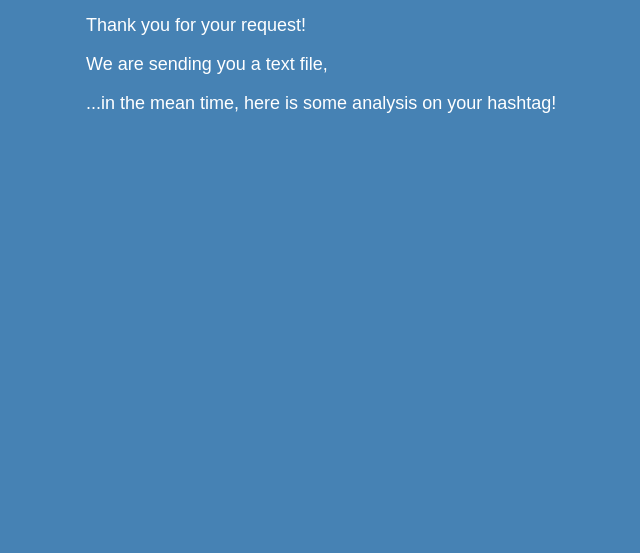
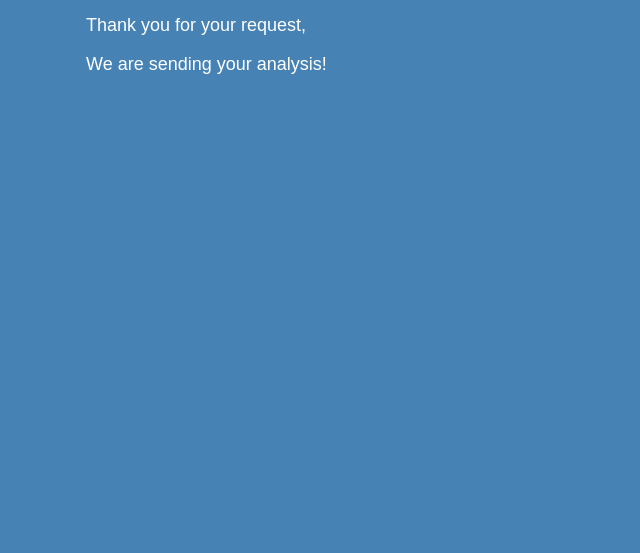
Before and after one commit to nicolabrant/twitter-freeze, a plain HTML site: page allok.html in a window 1280 px wide. Shown: the part 247-800 px from the top of the page, without its empty margins (249-889 px from the left). Drawn offline with Linux system fonts and the light colour scheme.

Commit message:
Update allok.html

```diff
--- a/allok.html
+++ b/allok.html
@@ -52,12 +52,11 @@ background-color: #4682b4;
   </div>
 
   <div>
-    <p class="sansserif">Thank you for your request!</p>
-    <p class="sansserif">We are sending you a text file,</p>
-    <p class="sansserif">...in the mean time, here is some analysis on your hashtag!</p>
+    <p class="sansserif">Thank you for your request,</p>
+    <p class="sansserif">We are sending your analysis!</p>
   </div>
 
-  <!-- insert 3 analytics as images -->
+  <!-- insert 3 analytics as images
 
   <div>
 <img src="@Url.Content("image1.jpg")" alt="" align="left" />
@@ -67,17 +66,16 @@ background-color: #4682b4;
 <img src="@Url.Content("image3.jpg")" alt="" align="right"/>
 </div>
 
-
 <style type="text/css">
 #content {
-
 
 width:50%;
 margin-left: auto ;
 margin-right:auto ;
 
+}
+-->
 
-}
 
 </body>
 
```
